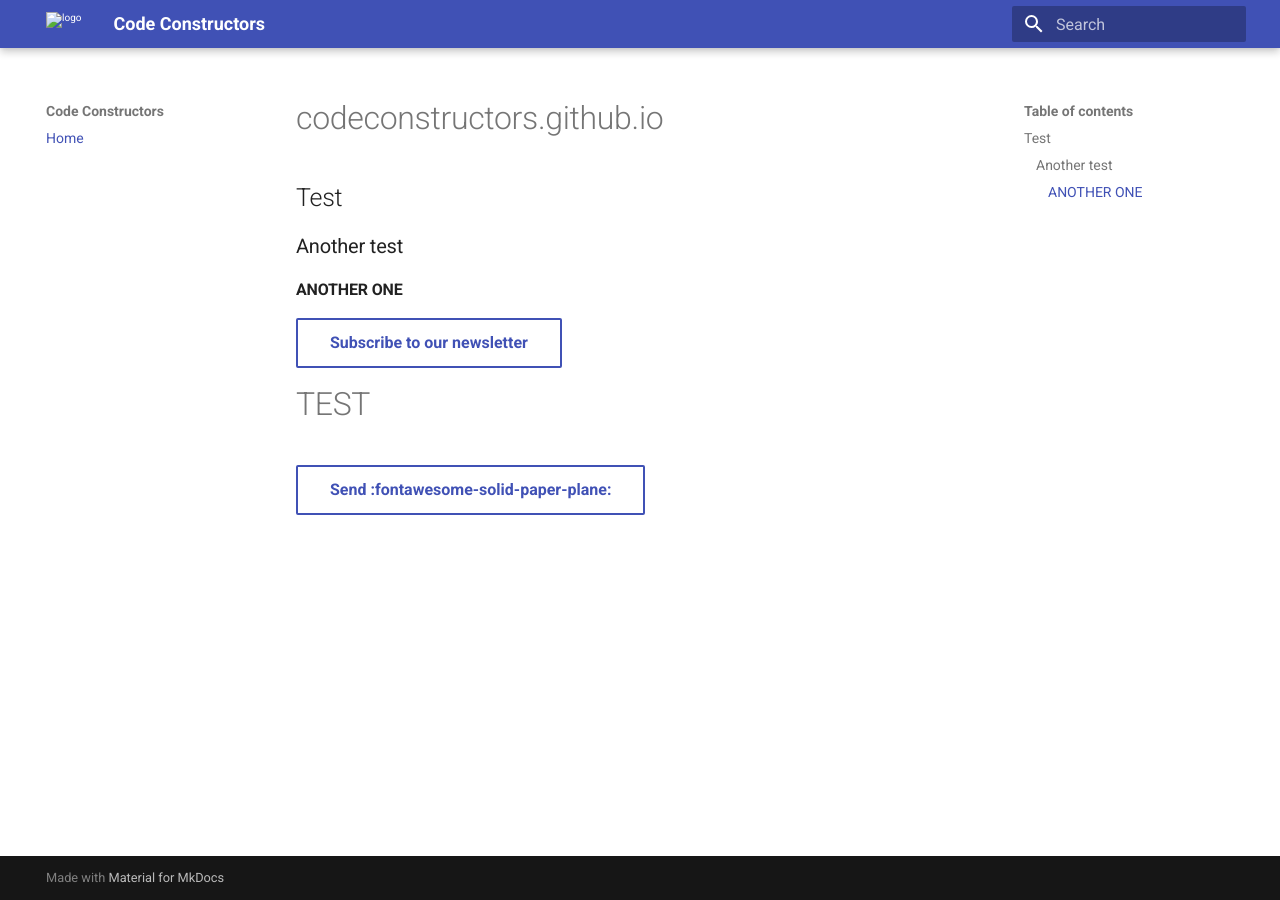
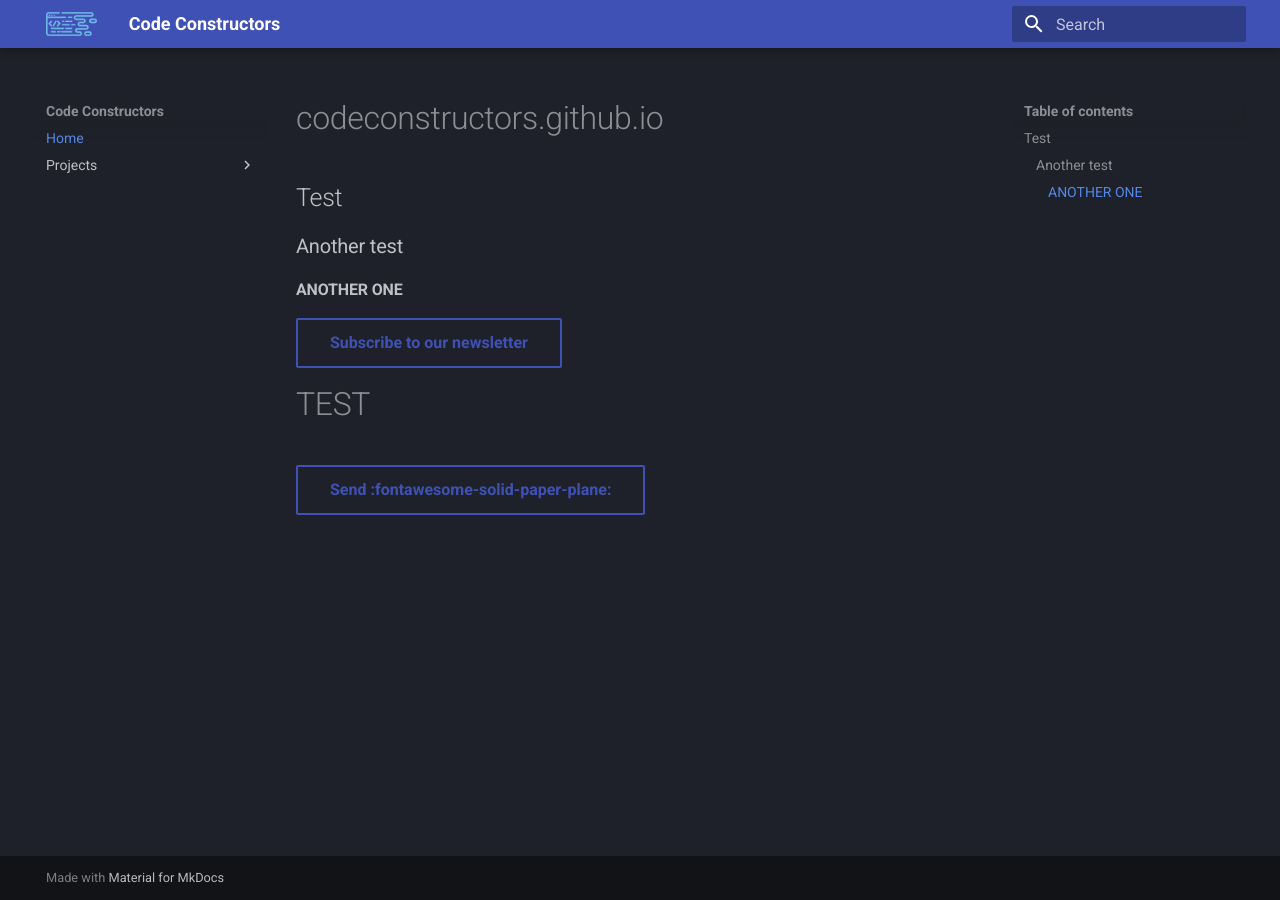
Before and after one commit to HunterRC/codeconstructors.github.io, an MkDocs documentation site: the page built from docs/index.md, in a window 1280 px wide. Built offline with MkDocs 1.6.1 and Material for MkDocs 9.7.7, drawn with Linux system fonts in a browser that asks for light colours.

Commit message:
Update theme

```diff
--- a/mkdocs.yml
+++ b/mkdocs.yml
@@ -2,9 +2,30 @@ site_name: Code Constructors
 site_url: https://hunterrc.github.io/codeconstructors.github.io/
 theme:
   name: material
-  logo: assets/logo.png
+  features:
+    - navigation.top
+  logo: images/logo.png
+
+  palette:
+  # - scheme: default
+  #   toggle:
+  #     icon: material/toggle-switch-off-outline
+  #     name: Dark Mode
+  #   primary: light blue #Header
+  #   accent: green #Link hover
+
+  - scheme: slate
+    # toggle:
+    #  icon: material/toggle-switch
+    #  name: Light Mode
+    primary: indigo #Header
+    accent: red #Link hover
+
+#  theme:
 
 
+
+#language: en
 markdown_extensions:
   - attr_list
   - pymdownx.mark
@@ -18,5 +39,18 @@ markdown_extensions:
   - pymdownx.superfences
 #  - pymdownx.buttons
 
+
+
+
 nav:
   - Home: index.md
+  - Projects:
+    - Current Semester: docs/projects/current_semester.md
+    - Previous Semesters: docs/projects/previous_semesters.md
+  # - Resources:
+  #   - Setting up:
+  #   - Information for Beginners:
+  #   - Python:
+  #   - Colabs:
+  #   - GitHub:
+  #   - Project Management:
```
Also changed, not shown: docs/images/logo.png (added), docs/projects/current_semester.md (added), docs/projects/previous_semesters.md (added), site/404.html, site/images/logo.png (renamed from site/logo.png), site/index.html, site/search/search_index.json.
